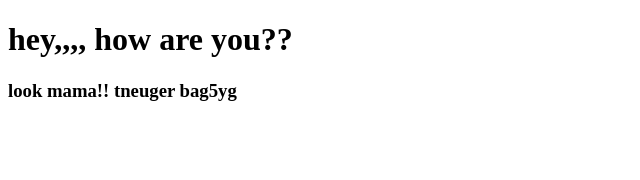
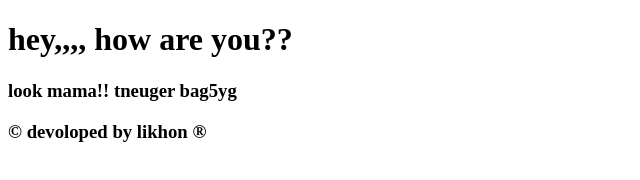
Before and after one commit to likhonweb/my-first-website, a plain HTML site: page index.html in a window 1280 px wide. Shown: the whole page, without its empty margins (0-640 px from the left). Drawn offline with Linux system fonts and the light colour scheme.

Commit message:
icon added

```diff
--- a/index.html
+++ b/index.html
@@ -8,5 +8,6 @@
 <body>
     <h1>hey,,,, how are you??</h1>
     <h3>look mama!! tneuger bag5yg </h3>
+    <h3>&copy; devoloped by likhon &reg;</h3>
 </body>
 </html>
```
